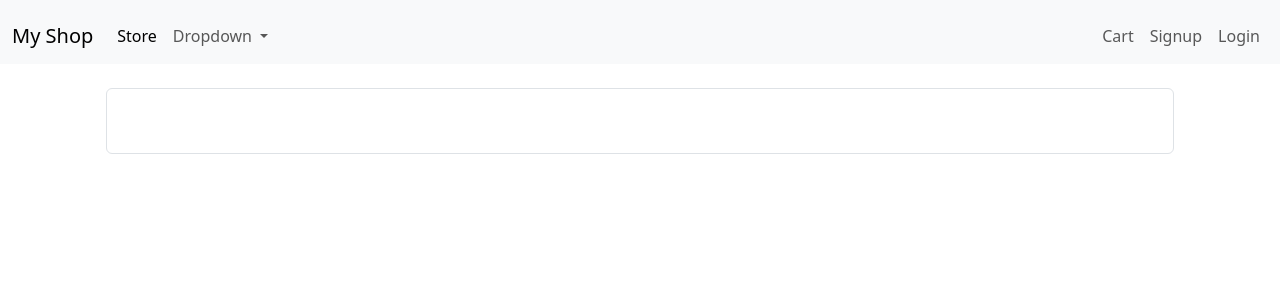
After one commit to Shubham2303199723/My-Shop-E-commerce-Website-Django, a Django app: template Store/templates/cart.html in a window 1280 px wide. The commit adds this page. Shown: the top 300 px of the page. Run offline with Django 4.2, Linux system fonts and the light colour scheme; the template is opened without the code that fills it, so the values that code supplies are empty.

Commit message:
Cart Work

```diff
--- a/Store/models/product.py
+++ b/Store/models/product.py
@@ -8,10 +8,14 @@ class product (models.Model):
     description = models.CharField(max_length=200, default='', null=True, blank=True)
     image = models.ImageField(upload_to='uploads/products/')
 
+
+    @staticmethod
+    def get_products_by_id(ids):
+        return product.objects.filter(id__in =ids)
+
     @staticmethod
     def get_all_products():
         return product.objects.all()
-
 
     @staticmethod
     def get_all_products_by_categoryid(category_id):
--- a/Store/templates/Base.html
+++ b/Store/templates/Base.html
@@ -35,9 +35,7 @@
 
           <ul class=" navbar-nav my-2 my-lg-0">
             {% if request.session.customer %}
-            <li class="nav-item">
-              <a class="nav-link" href="/cart">Cart</a>
-            </li>
+
             <li class="nav-item">
               <a class="nav-link" href="/orders">Orders</a>
             </li>
@@ -45,6 +43,9 @@
               <a class="nav-link" href="/logout">Logout</a>
             </li>
             {% else %}
+            <li class="nav-item">
+              <a class="nav-link" href="/cart">Cart</a>
+            </li>
             <li class="nav-item">
               <a class="nav-link" href="/signup">Signup</a>
             </li>
--- /dev/null
+++ b/Store/templates/cart.html
@@ -0,0 +1,16 @@
+{% extends 'base.html' %}
+
+
+
+{% block content %}
+
+<div class="container">
+    <div class="border rounded p-4  m-4">
+        <table class="table">
+
+        </table>
+    </div>
+</div>
+
+
+{% endblock %}
--- a/Store/templatetags/cart.py
+++ b/Store/templatetags/cart.py
@@ -8,6 +8,7 @@ def is_in_cart(product, cart):
         if int(id) == product.id:
             return True
     return False;
+
 @register.filter(name='cart_quantity')
 def cart_quantity(product, cart):
     keys = cart.keys()
--- a/Store/urls.py
+++ b/Store/urls.py
@@ -1,6 +1,6 @@
 from django.contrib import admin
 from django.urls import path
-from .views import home, login, signup
+from .views import home, login, signup, cart
 from .views.login import Logout
 
 
@@ -8,5 +8,6 @@ urlpatterns = [
     path('', home.Index.as_view(), name='homepage'),
     path('signup/', signup.Signup.as_view(), name='signup'),
     path ('login/', login.Login.as_view(), name='login'),
-    path('logout', Logout, name='logout'),
+    path('logout/', Logout, name='logout'),
+    path('cart/', cart.Cart.as_view(), name='cart'),
 ]
```
Also changed, not shown: Store/views/cart.py (added, +11 -0 lines), db.sqlite3.
